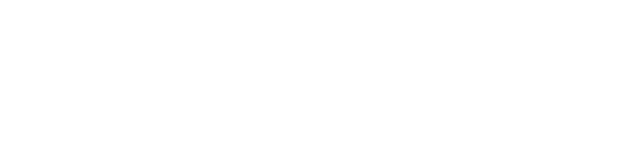
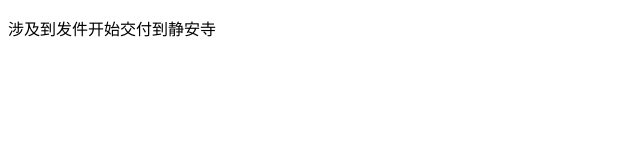
Before and after one commit to gongwenjun/aixianfeng02, a plain HTML site: page index2.html in a window 1280 px wide. Shown: the whole page, without its empty margins (0-640 px from the left). Drawn offline with Linux system fonts and the light colour scheme.

Commit message:
分支提交

```diff
--- a/index2.html
+++ b/index2.html
@@ -6,5 +6,6 @@
 </head>
 <body>
 
+<p>涉及到发件开始交付到静安寺</p>
 </body>
 </html>
```
